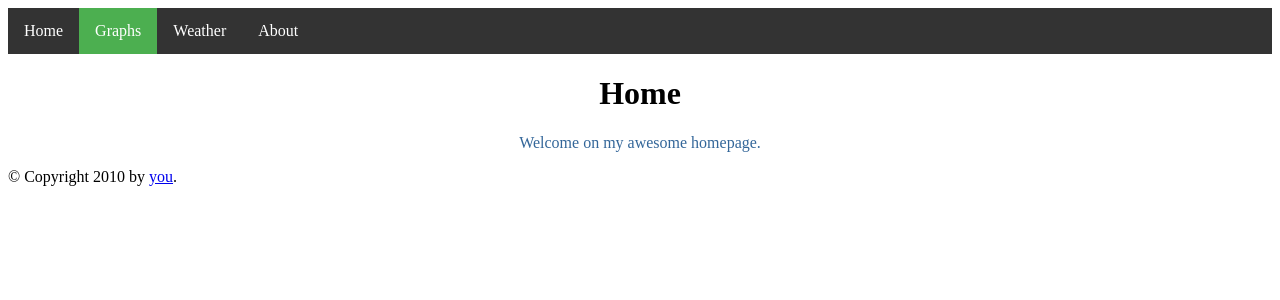
After one commit to ITemirbek/Smart-Meter, a Flask app: page /home in a window 1280 px wide. The commit adds this page. Shown: the top 300 px of the page. Run offline with Flask 2, Linux system fonts and the light colour scheme.

Commit message:
add navbar pages

```diff
--- a/app.py
+++ b/app.py
@@ -7,3 +7,22 @@ from flask import render_template
 def base():
     return render_template('main.html')
     # return render_template('hello.html')
+@app.route('/home')
+def home():
+    return render_template('home.html')
+
+@app.route('/graph')
+def graph():
+    return render_template('graphs.html')
+
+@app.route('/weather')
+def weather():
+    return render_template('weather.html')
+
+@app.route('/about')
+def about():
+    return render_template('about.html')
+
+@app.route('/hello')
+def hello():
+    return render_template('hello.html')
--- a/static/style.css
+++ b/static/style.css
@@ -1,3 +1,7 @@
+.footer{
+	height:80px;
+	background:#ccc;
+}
 ul {
   list-style-type: none;
   margin: 0;
--- /dev/null
+++ b/templates/home.html
@@ -0,0 +1,13 @@
+{% extends "main.html" %}
+{% block title %}Home{% endblock %}
+{% block head %}
+  {{ super() }}
+  <style type="text/css">
+    .important { color: #336699; }
+  </style>
+{% endblock %}
+{% block content %}
+  <h1>Home</h1>
+  <p class="important">
+    Welcome on my awesome homepage.
+{% endblock %}
--- a/templates/main.html
+++ b/templates/main.html
@@ -1,17 +1,24 @@
 <!DOCTYPE html>
 <html>
 <head>
-	<title>Navigation Bar</title>
-	<link rel="stylesheet" type="text/css" href="{{ url_for('static', filename='style.css') }}">
+  {% block head %}
+	<title> {% block title %}{% endblock %} - WeSmart </title>
+  <link rel="stylesheet" type="text/css" href="{{ url_for('static', filename='style.css') }}">
+  {% endblock %}
 </head>
 <body>
 
 <ul>
-  <li><a class="active" href="#home">Home</a></li>
-  <li><a href="#news">News</a></li>
-  <li><a href="#contact">Contact</a></li>
-  <li><a href="#about">About</a></li>
+  <li><a href="/home">Home</a></li>
+  <li><a class="active" href="/graph">Graphs</a></li>
+  <li><a href="/weather">Weather</a></li>
+  <li><a href="/about">About</a></li>
 </ul>
-
+<div id="content" ><center> {% block content %}{% endblock %} </center></div>
+    <div id="footer">
+      {% block footer %}
+      &copy; Copyright 2010 by <a href="http://domain.invalid/">you</a>.
+      {% endblock %}
+    </div>
 </body>
 </html>
```
Also changed, not shown: templates/about.html (added, +13 -0 lines), templates/graphs.html (added, +13 -0 lines), templates/hello.html (+36 -9 lines), templates/weather.html (added, +13 -0 lines).
